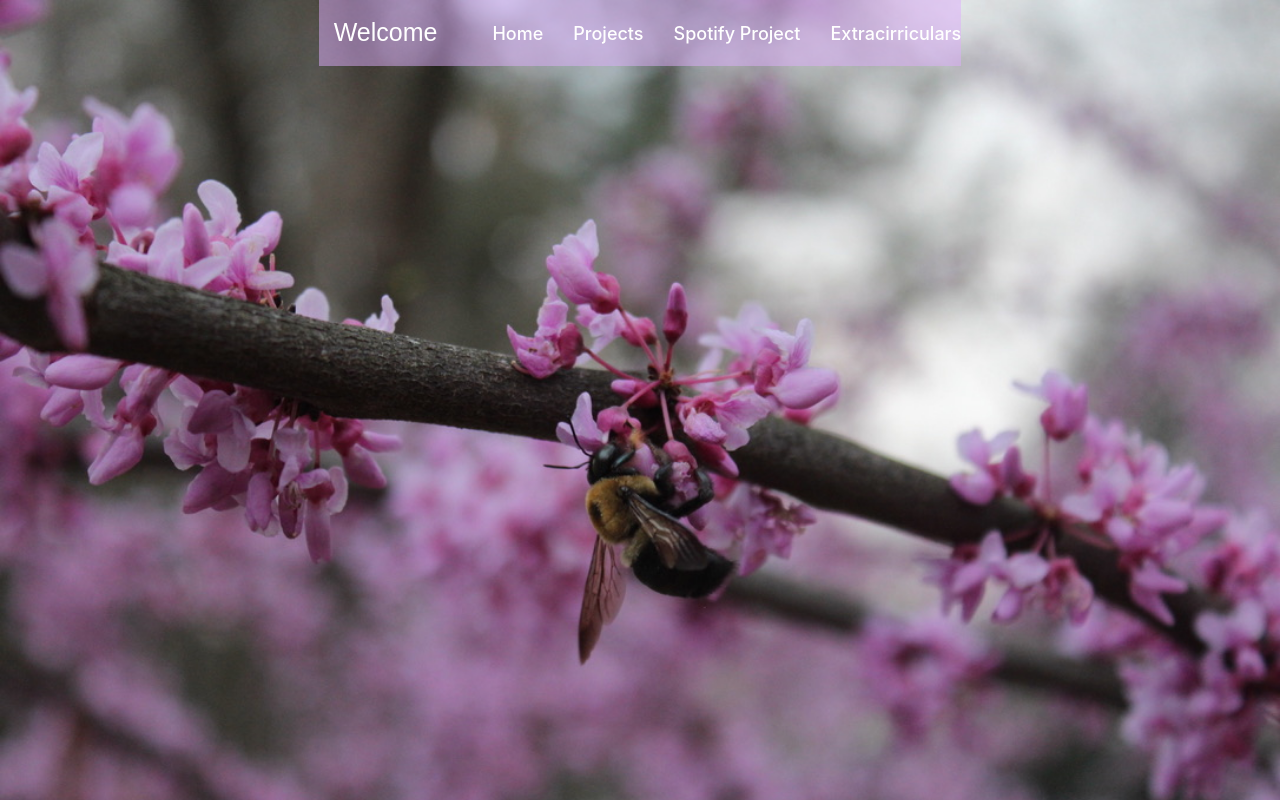
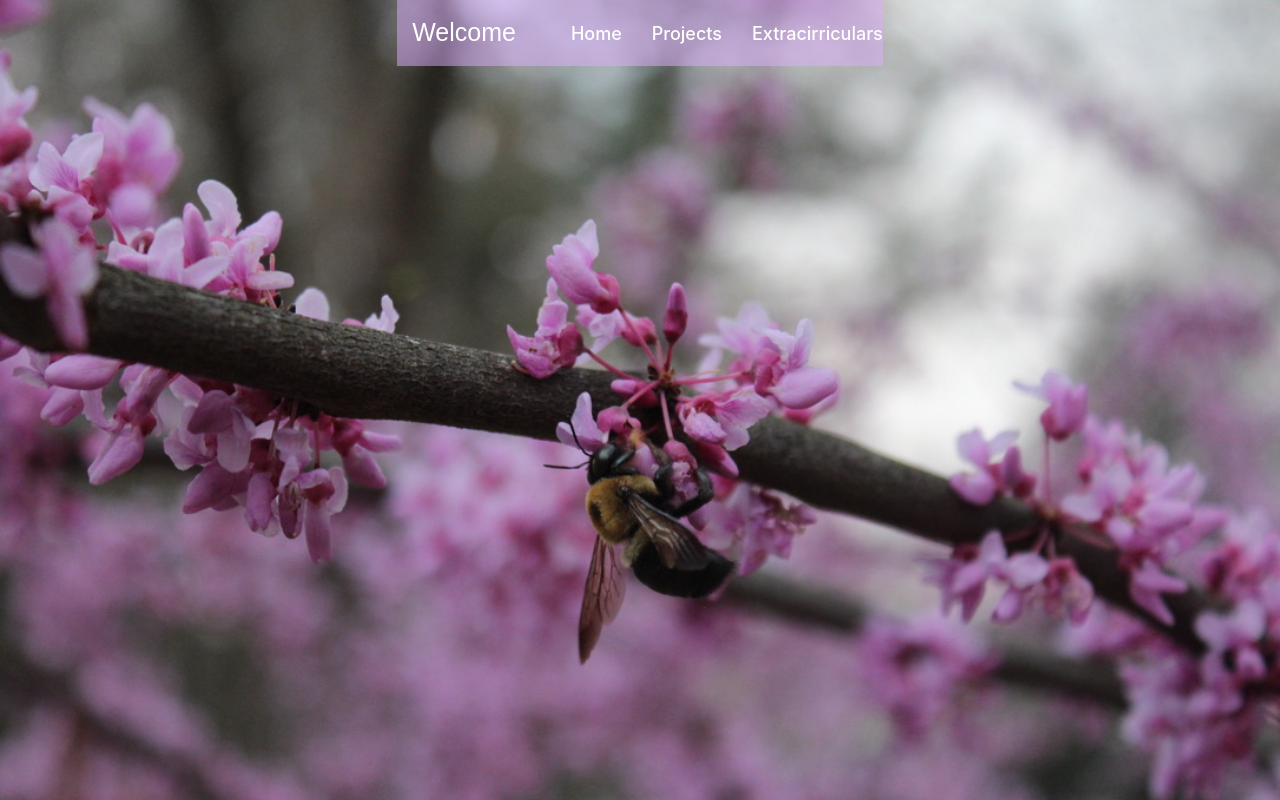
Before and after one commit to kevin-nyquist/resume, a React (Vite) app: page / in a window 1280 px wide. Built offline with nearby package versions, Linux system fonts and the light colour scheme.

Commit message:
Remove spotify from nav bar

```diff
--- a/src/components/NavBar.tsx
+++ b/src/components/NavBar.tsx
@@ -17,9 +17,6 @@ function NavBar() {
                     <Link to='/resume-website/projects' className="navLink">Projects</Link>
                 </li>
                 <li>
-                    <a href='/resume-website/spotify' className="navLink">Spotify Project</a>
-                </li>
-                <li>
                     <a href='/resume-website/extracirriculars' className="navLink">Extracirriculars</a>
                 </li>
                 </ul>
```
